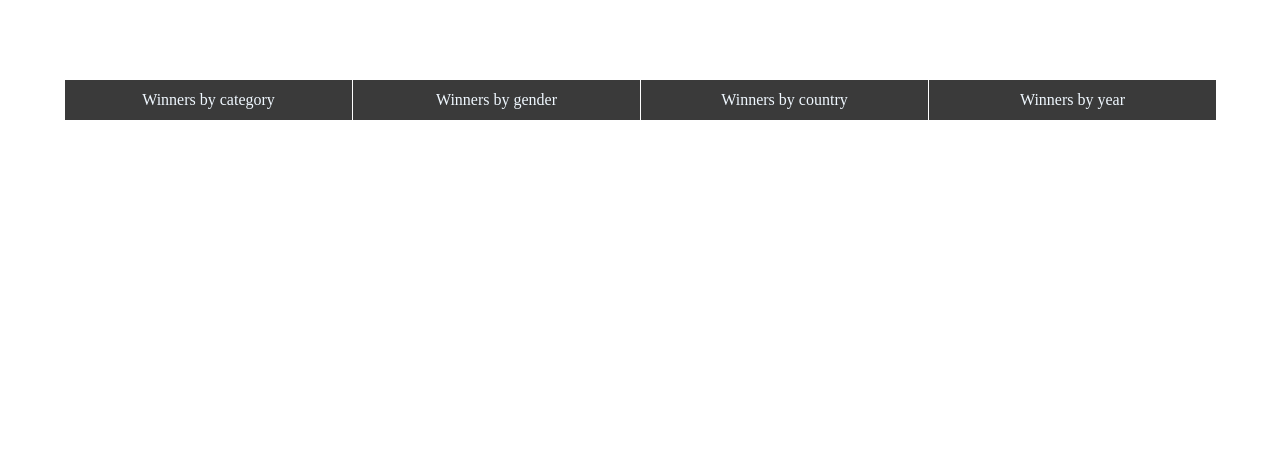
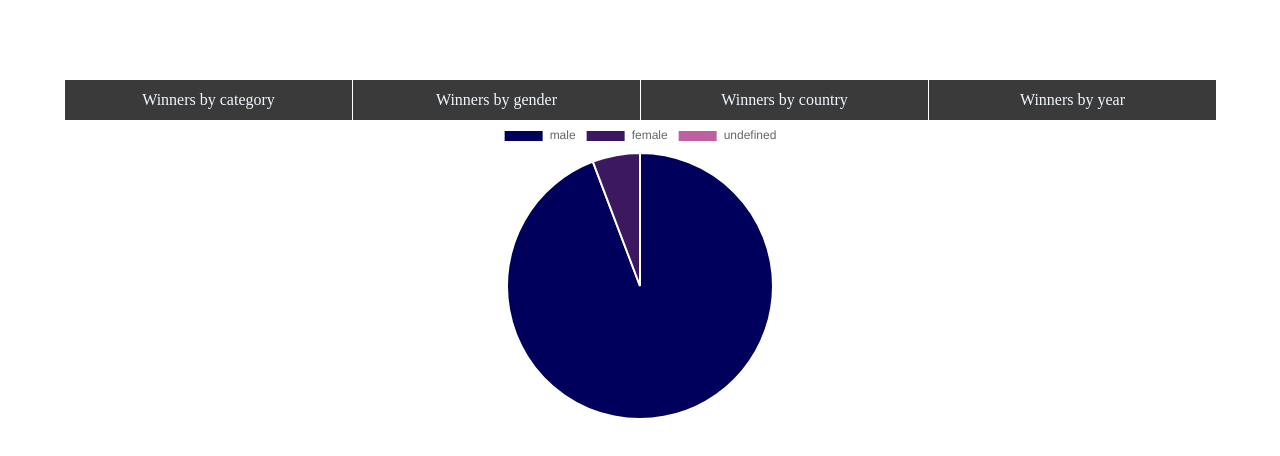
Before and after one commit to Zeeroon-e/uxui, a React (Vite) app: page /gender in a window 1280 px wide. Shown: the top 456 px of the page. Built offline with nearby package versions, Linux system fonts and the light colour scheme.

Commit message:
gender shows

```diff
--- a/src/components/ByGender.tsx
+++ b/src/components/ByGender.tsx
@@ -1,11 +1,13 @@
 import Chart from 'chart.js/auto'
 import { Pie } from 'react-chartjs-2'
-import { categoryDiagramData } from '../data/filteredData'
+import { genderDiagramData } from '../data/filteredData'
 
 function ByGender() {
+    console.log('gender: ', genderDiagramData);
+
   return (
     <div className='demo-chart'>
-        <Pie data={categoryDiagramData} className='pie-chart'/>
+        <Pie data={genderDiagramData} className='pie-chart'/>
     </div>
   )
 }
--- a/src/data/filteredData.ts
+++ b/src/data/filteredData.ts
@@ -47,7 +47,51 @@ const categoryDiagramData = {
 
 // Gender
 
+
 const genderData = laure.map(object => object.gender)
 
+let genderLabels: string[] = [], genderCount: any = {}
 
-export { categoryDiagramData }
+for (let i = 0; i < genderData.length; i++) {
+
+    if ( !genderLabels.includes(genderData[i])) {
+        genderLabels.push(genderData[i])
+    }
+
+    if (genderCount[genderData[i]] === undefined) {
+        genderCount[genderData[i]] = 1
+    } else {
+       genderCount[genderData[i]]++
+    }
+}
+
+
+let genderDataset: number[] = []
+genderLabels.forEach(label => {
+    if(label == undefined){
+        label = 'Orgs'
+    }
+    console.log(label)
+    genderDataset.push(genderCount[label])
+})
+
+const genderDiagramData = {
+    datasets: [
+        {
+            data: genderDataset,
+            label: 'Count',
+            backgroundColor: [
+                '#00005C', '#3B185F', '#C060A1', '#F0CAA3', '#DC3535', '#FFE15D', '#FF8FB1'
+            ],
+            hoverOffset: 10,
+        }
+    ],
+    labels: genderLabels,
+    options: {
+        responsive:true,
+        maintainAspectRatio: false
+
+    }
+}
+
+export { categoryDiagramData, genderDiagramData }
--- a/src/views/Gender.tsx
+++ b/src/views/Gender.tsx
@@ -1,9 +1,9 @@
 import React from 'react'
-
+import ByGender from '../components/ByGender'
 function Gender() {
   return (
     <div>
-
+      <ByGender />
     </div>
   )
 }
```
